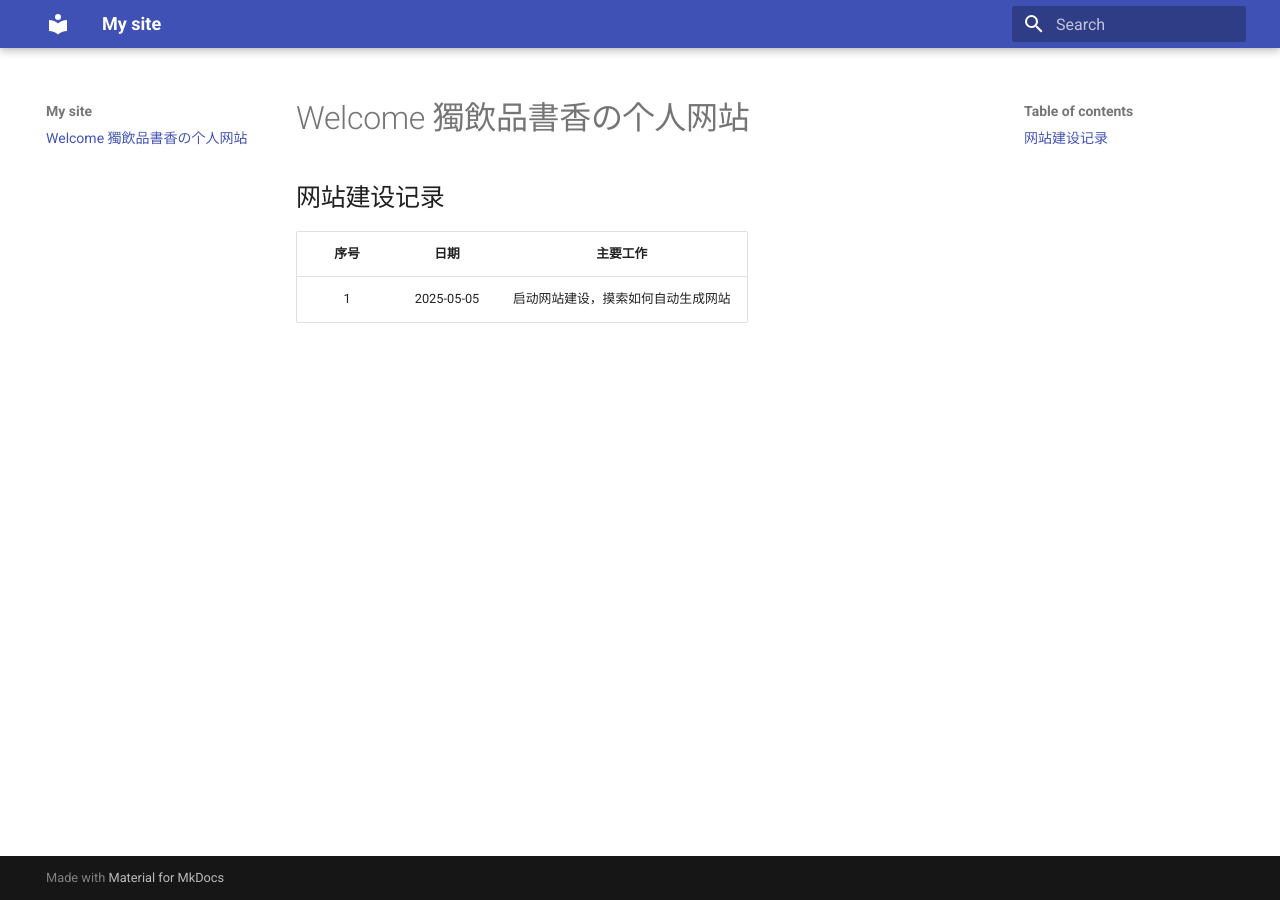
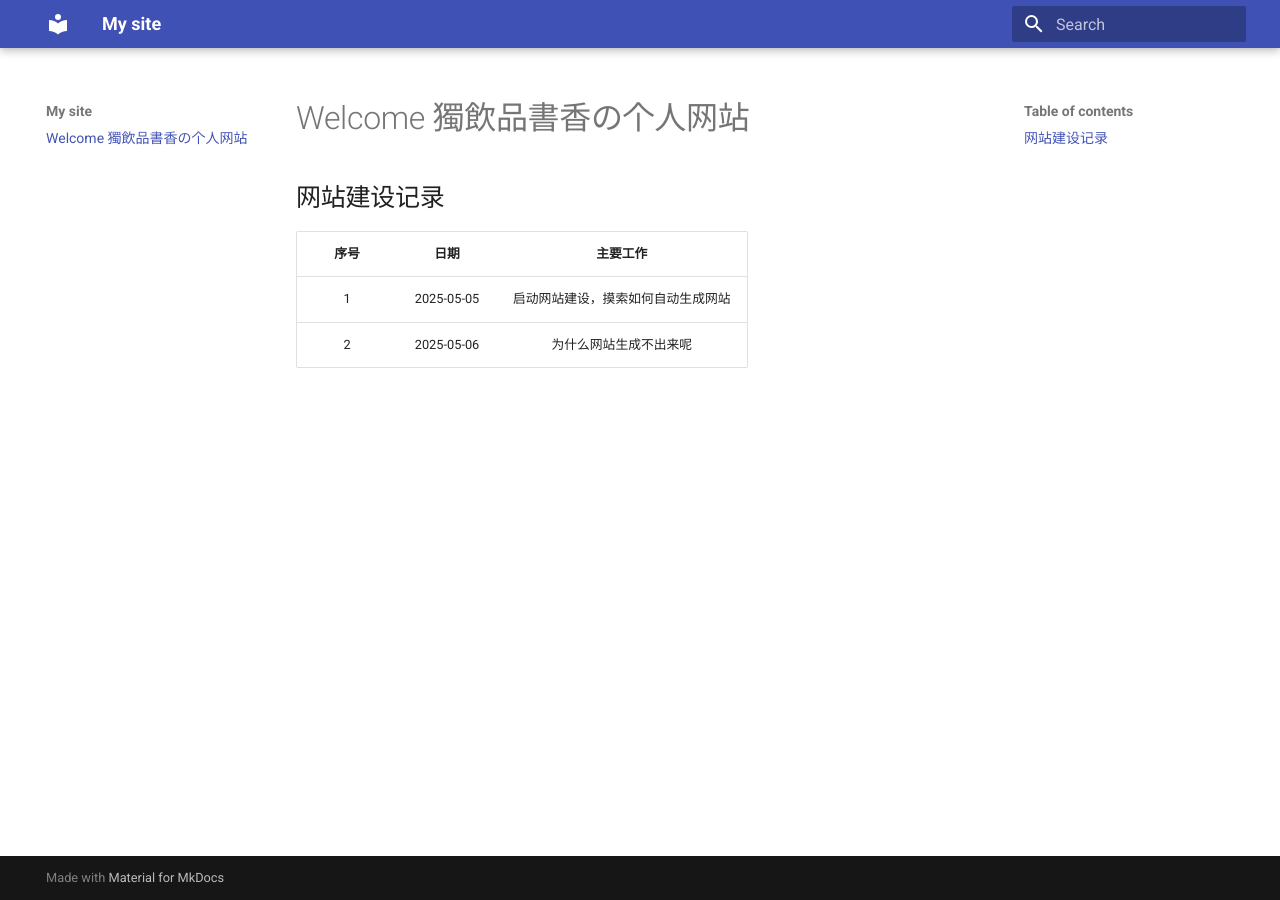
Before and after one commit to one-nerd/one-nerd.github.io, an MkDocs documentation site: the page built from docs/index.md, in a window 1280 px wide. Built offline with MkDocs 1.6.1 and Material for MkDocs 9.7.7, drawn with Linux system fonts in a browser that asks for light colours.

Commit message:
Update index.md

```diff
--- a/docs/index.md
+++ b/docs/index.md
@@ -5,3 +5,4 @@
 | 序号  |    日期    |              主要工作              |
 | :---: | :--------: | :--------------------------------: |
 |   1   | 2025-05-05 | 启动网站建设，摸索如何自动生成网站 |
+|   2   | 2025-05-06 |       为什么网站生成不出来呢       |
```
